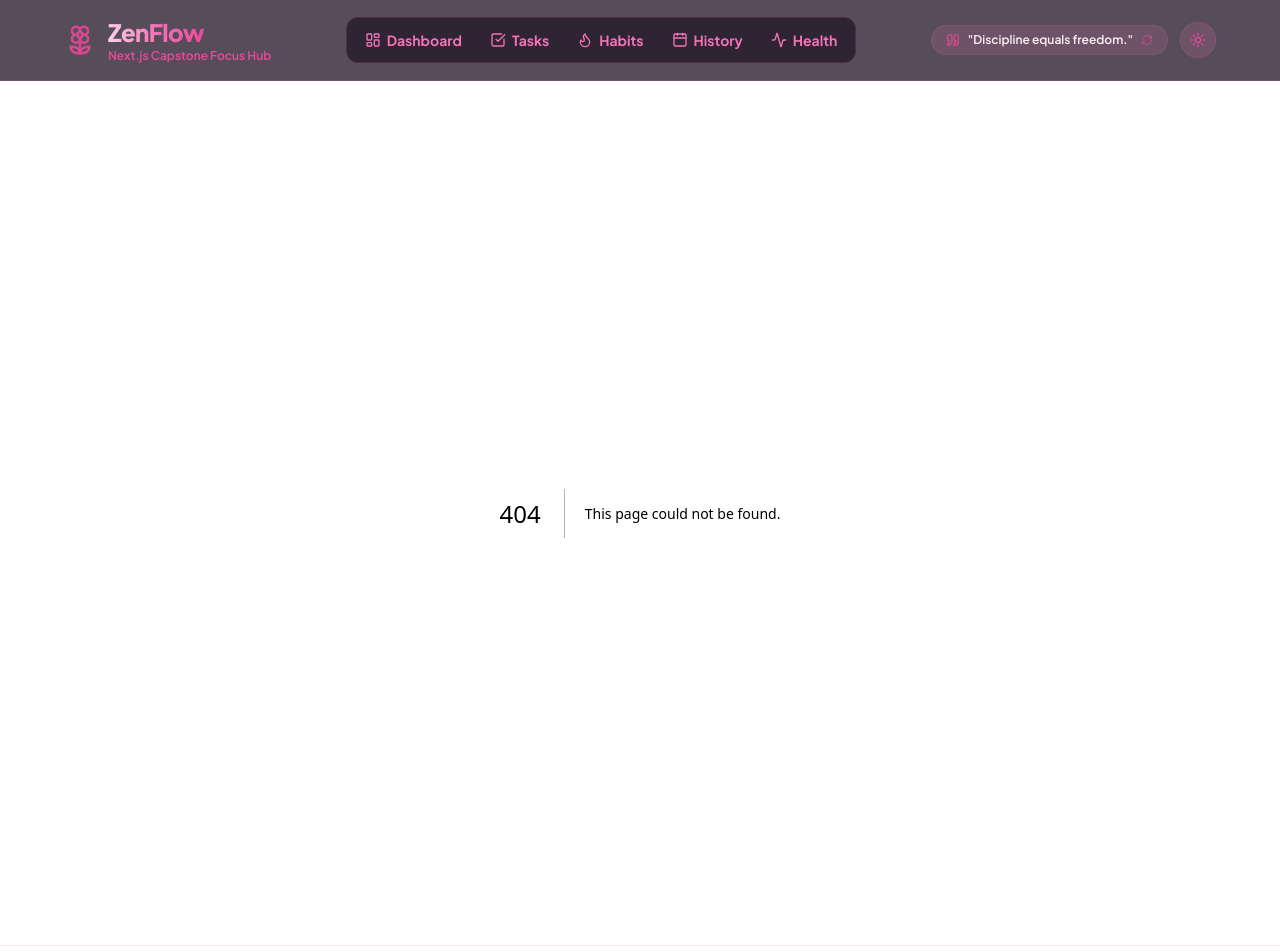
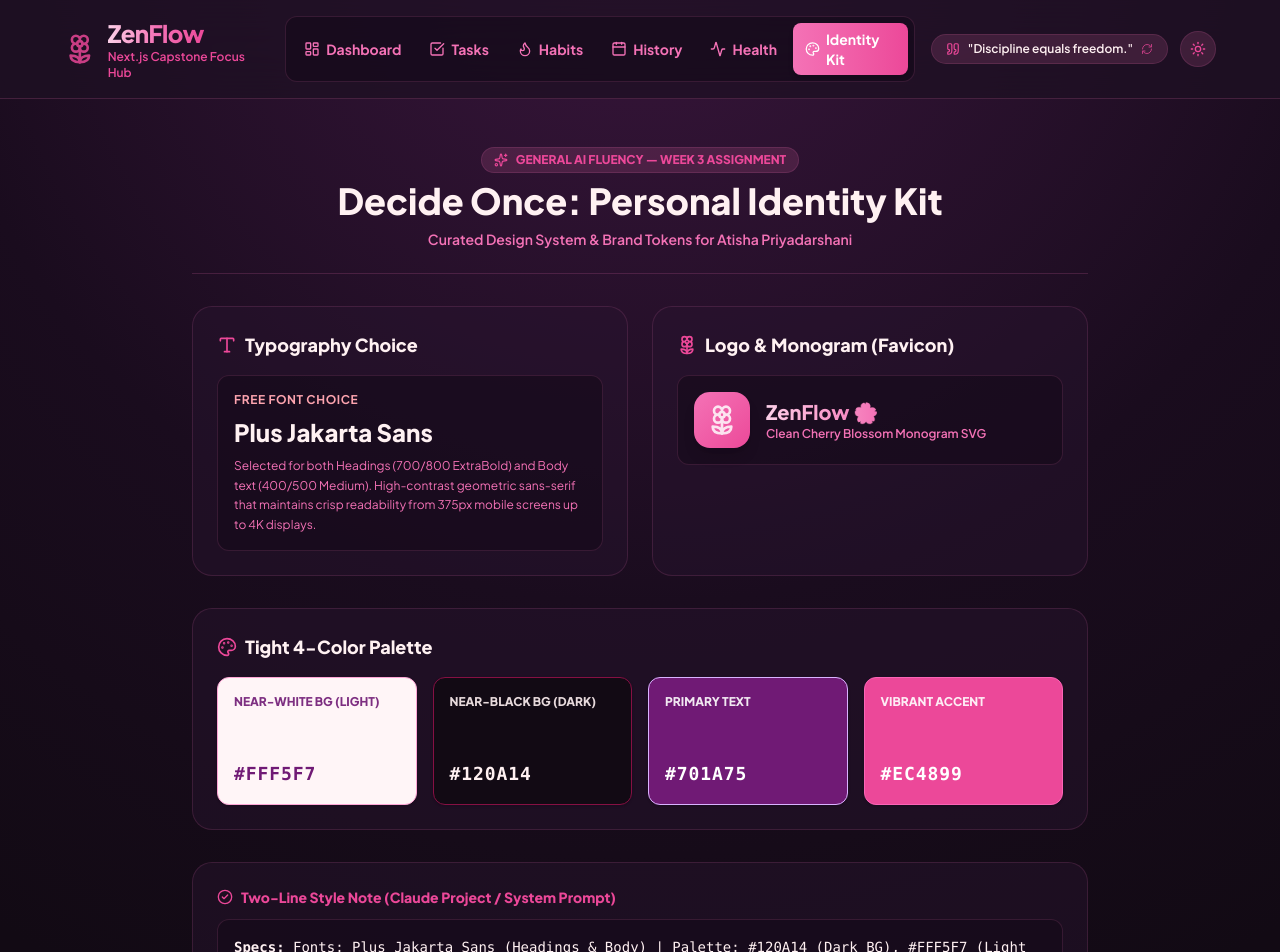
Before and after one commit to Atisha-Priyadarshani/ZenFlow-Focus-Hub, a Next.js app: page /identity-kit in a window 1280 px wide. Before the commit this address had no page. Shown: the top 952 px of the page. Built offline with nearby package versions, Linux system fonts and the light colour scheme.

Commit message:
Complete Week 3 Task 3: Build Personal Identity Kit and routed page

```diff
--- /dev/null
+++ b/src/app/identity-kit/page.tsx
@@ -0,0 +1,100 @@
+import { Flower2, Palette, Type, Sparkles, CheckCircle2 } from 'lucide-react';
+
+export const metadata = {
+  title: 'Identity Kit | Atisha Priyadarshani',
+  description: 'Design System & Identity Kit for ZenFlow Capstone Workspace',
+};
+
+export default function IdentityKitPage() {
+  const colors = [
+    { name: 'Near-White BG (Light)', hex: '#FFF5F7', border: 'border-pink-300', bgClass: 'bg-[#FFF5F7]', textClass: 'text-[#701A75]' },
+    { name: 'Near-Black BG (Dark)', hex: '#120A14', border: 'border-pink-900', bgClass: 'bg-[#120A14]', textClass: 'text-[#FFF1F2]' },
+    { name: 'Primary Text', hex: '#701A75', border: 'border-purple-300', bgClass: 'bg-[#701A75]', textClass: 'text-white' },
+    { name: 'Vibrant Accent', hex: '#EC4899', border: 'border-pink-400', bgClass: 'bg-[#EC4899]', textClass: 'text-white' },
+  ];
+
+  return (
+    <div className="max-w-4xl mx-auto space-y-8 animate-fade-in py-4">
+      {/* Header */}
+      <div className="text-center space-y-2 border-b border-[var(--border-app)] pb-6">
+        <div className="inline-flex items-center gap-2 px-3 py-1 rounded-full bg-[var(--badge-bg)] border border-[var(--border-card)] text-xs font-extrabold text-[#ec4899]">
+          <Sparkles className="w-3.5 h-3.5" /> GENERAL AI FLUENCY — WEEK 3 ASSIGNMENT
+        </div>
+        <h1 className="text-3xl md:text-4xl font-extrabold text-[var(--text-main)]">
+          Decide Once: Personal Identity Kit
+        </h1>
+        <p className="text-sm font-semibold text-[var(--text-muted)]">
+          Curated Design System &amp; Brand Tokens for Atisha Priyadarshani
+        </p>
+      </div>
+
+      {/* Grid: Fonts & Logo */}
+      <div className="grid grid-cols-1 md:grid-cols-2 gap-6">
+        {/* Fonts Card */}
+        <div className="zenflow-card space-y-4">
+          <div className="flex items-center gap-2 text-lg font-extrabold text-[var(--text-main)]">
+            <Type className="w-5 h-5 text-[#ec4899]" /> Typography Choice
+          </div>
+          <div className="p-4 rounded-xl bg-[var(--bg-input)] border border-[var(--border-card)] space-y-2">
+            <div className="text-xs text-[var(--text-dim)] font-bold uppercase tracking-wider">Free Font Choice</div>
+            <div className="text-2xl font-extrabold text-[var(--text-main)]">Plus Jakarta Sans</div>
+            <p className="text-xs text-[var(--text-muted)] leading-relaxed">
+              Selected for both Headings (700/800 ExtraBold) and Body text (400/500 Medium). High-contrast geometric sans-serif that maintains crisp readability from 375px mobile screens up to 4K displays.
+            </p>
+          </div>
+        </div>
+
+        {/* Logo & Monogram Card */}
+        <div className="zenflow-card space-y-4">
+          <div className="flex items-center gap-2 text-lg font-extrabold text-[var(--text-main)]">
+            <Flower2 className="w-5 h-5 text-[#ec4899]" /> Logo &amp; Monogram (Favicon)
+          </div>
+          <div className="p-4 rounded-xl bg-[var(--bg-input)] border border-[var(--border-card)] flex items-center gap-4">
+            <div className="w-14 h-14 rounded-2xl bg-gradient-to-br from-[#f472b6] to-[#ec4899] flex items-center justify-center text-white shadow-lg">
+              <Flower2 className="w-8 h-8 animate-pulse" />
+            </div>
+            <div>
+              <div className="text-xl font-extrabold bg-gradient-to-r from-[#fbcfe8] via-[#f472b6] to-[#ec4899] bg-clip-text text-transparent">
+                ZenFlow 🌸
+              </div>
+              <p className="text-xs text-[var(--text-muted)] font-semibold">
+                Clean Cherry Blossom Monogram SVG
+              </p>
+            </div>
+          </div>
+        </div>
+      </div>
+
+      {/* Palette Section */}
+      <div className="zenflow-card space-y-4">
+        <div className="flex items-center gap-2 text-lg font-extrabold text-[var(--text-main)]">
+          <Palette className="w-5 h-5 text-[#ec4899]" /> Tight 4-Color Palette
+        </div>
+
+        <div className="grid grid-cols-2 md:grid-cols-4 gap-4">
+          {colors.map((c) => (
+            <div key={c.hex} className={`p-4 rounded-xl border ${c.border} ${c.bgClass} ${c.textClass} flex flex-col justify-between h-32 shadow-sm`}>
+              <span className="text-xs font-extrabold uppercase opacity-90">{c.name}</span>
+              <span className="text-lg font-mono font-extrabold tracking-wider">{c.hex}</span>
+            </div>
+          ))}
+        </div>
+      </div>
+
+      {/* Two-Line Style Note */}
+      <div className="zenflow-card space-y-3 bg-[var(--badge-bg)] border-[var(--border-card)]">
+        <div className="flex items-center gap-2 text-sm font-extrabold text-[#ec4899]">
+          <CheckCircle2 className="w-4 h-4" /> Two-Line Style Note (Claude Project / System Prompt)
+        </div>
+        <div className="p-4 rounded-xl bg-[var(--bg-input)] border border-[var(--border-card)] text-xs md:text-sm font-mono text-[var(--text-main)] leading-relaxed space-y-2">
+          <p>
+            <strong>Specs:</strong> Fonts: Plus Jakarta Sans (Headings &amp; Body) | Palette: #120A14 (Dark BG), #FFF5F7 (Light BG), #EC4899 (Cherry Accent), #701A75 (Primary Text).
+          </p>
+          <p>
+            <strong>Mood:</strong> A modern, serene Cherry Blossom focus space engineered with high-contrast glassmorphic minimalism to evoke calm, disciplined deep work.
+          </p>
+        </div>
+      </div>
+    </div>
+  );
+}
--- a/src/components/Navbar.tsx
+++ b/src/components/Navbar.tsx
@@ -3,7 +3,7 @@
 import { useState, useEffect } from 'react';
 import Link from 'next/link';
 import { usePathname } from 'next/navigation';
-import { Flower2, Quote, RefreshCw, Sun, Moon, LayoutDashboard, CheckSquare, Flame, Calendar, Activity } from 'lucide-react';
+import { Flower2, Quote, RefreshCw, Sun, Moon, LayoutDashboard, CheckSquare, Flame, Calendar, Activity, Palette } from 'lucide-react';
 
 const MOTIVATION_QUOTES = [
   "Discipline equals freedom.",
@@ -44,6 +44,7 @@ export function Navbar() {
     { href: '/habits', label: 'Habits', icon: Flame },
     { href: '/history', label: 'History', icon: Calendar },
     { href: '/health', label: 'Health', icon: Activity },
+    { href: '/identity-kit', label: 'Identity Kit', icon: Palette },
   ];
 
   return (
```
Also changed, not shown: 1 other file (tests, documents, lock files or other folders).
